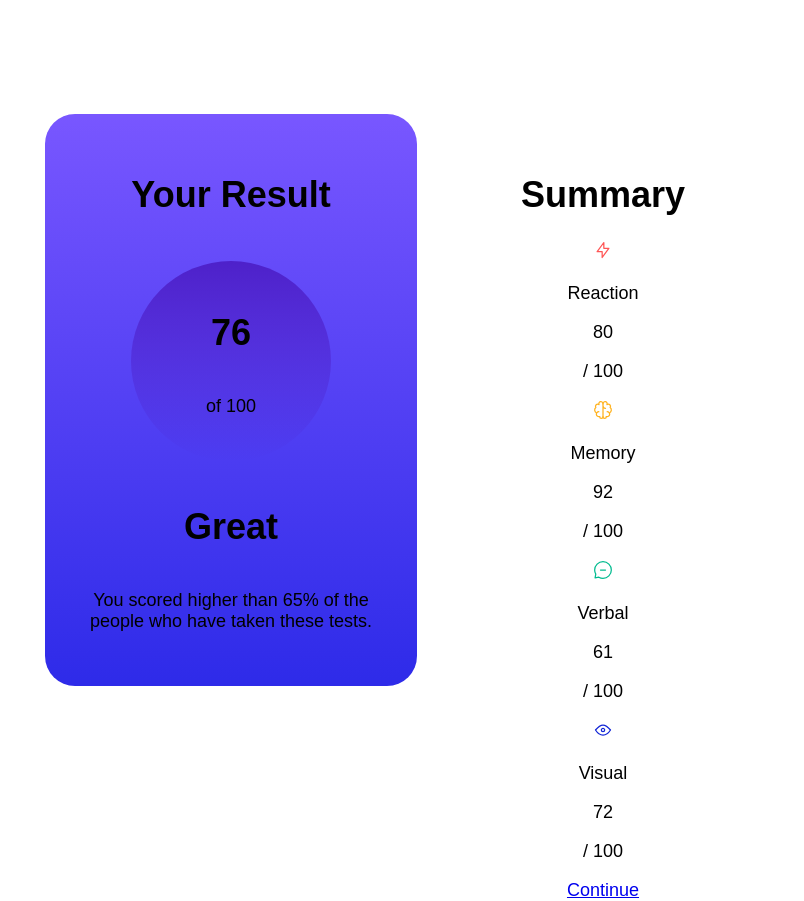
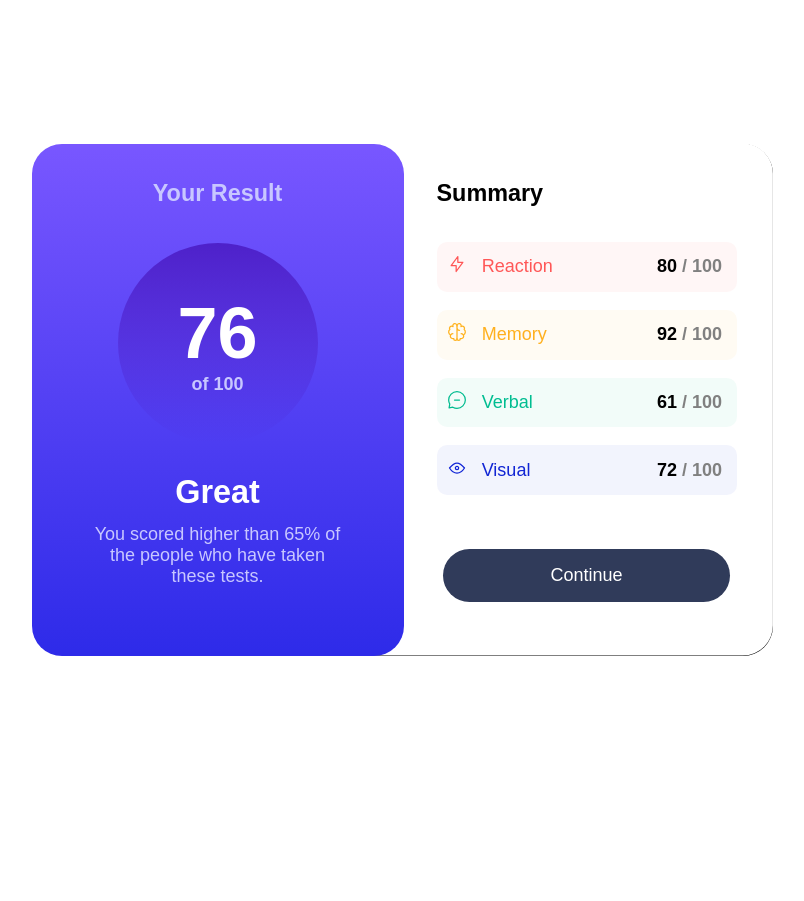
Before and after one commit to DuraBull/Results-Summary-Component-Challenge, a plain HTML site: page index.html in a window 1280 px wide. Shown: the whole page, without its empty margins (223-1027 px from the left). After the commit the page ends 800 px from the top, so only its background shows below. Drawn offline with Linux system fonts and the light colour scheme.

Commit message:
Desktop layout

```diff
--- a/index.html
+++ b/index.html
@@ -26,45 +26,60 @@
         <div class="col summary">
           <h1 class="heading">Summary</h1>
           <div class="chart">
+            <div class="chart-item">
               <div class="reaction">
+                <div class="left">
                   <span class="icon"
                     ><img src="/assets/images/icon-reaction.svg" alt=""
                   /></span>
                   <span class="category"><p>Reaction</p></span>
+                </div>
                 <span class="score"
-                ><p>80</p>
-                <span class="hundred"><p>/ 100</p></span></span
-              >
+                  ><p>80 <span class="hundred">/ 100</span></p>
+                </span>
               </div>
+            </div>
+            <div class="chart-item">
               <div class="memory">
+                <div class="left">
                   <span class="icon"
                     ><img src="/assets/images/icon-memory.svg" alt=""
                   /></span>
                   <span class="category"><p>Memory</p></span>
+                </div>
                 <span class="score"
-                ><p>92</p>
-                <span class="hundred"><p>/ 100</p></span></span
+                  ><p>92
+                  <span class="hundred">/ 100</span></p></span
                 >
               </div>
+            </div>
+            <div class="chart-item">
               <div class="verbal">
+                <div class="left">
                   <span class="icon"
                     ><img src="/assets/images/icon-verbal.svg" alt=""
                   /></span>
                   <span class="category"><p>Verbal</p></span>
+                </div>
                 <span class="score"
-                ><p>61</p>
-                <span class="hundred"><p>/ 100</p></span></span
+                  ><p>61
+                  <span class="hundred"> / 100</span></p></span
                 >
               </div>
+            </div>
+            <div class="chart-item">
               <div class="visual">
+                <div class="left">
                   <span class="icon"
                     ><img src="/assets/images/icon-visual.svg" alt=""
                   /></span>
                   <span class="category"><p>Visual</p></span>
+                </div>
                 <span class="score"
-                ><p>72</p>
-                <span class="hundred"><p>/ 100</p></span></span
+                  ><p>72
+                  <span class="hundred">/ 100</span></p></span
                 >
+              </div>
             </div>
           </div>
           <a href="#" class="btn">Continue</a>
--- a/sass/abstracts/_colors.sass
+++ b/sass/abstracts/_colors.sass
@@ -1,9 +1,13 @@
 
 // PRIMARY
 $light-red: hsl(0, 100%, 67%)
+$light-red-bg: hsla(0, 100%, 67%, .05)
 $orangey-yellow: hsl(39, 100%, 56%)
+$orangey-yellow-bg: hsla(39, 100%, 56%, .05)
 $green-teal: hsl(166, 100%, 37%)
+$green-teal-bg: hsla(166, 100%, 37%, .05)
 $cobalt-blue: hsl(234, 85%, 45%)
+$cobalt-blue-bg: hsla(234, 85%, 45%, .05)
 
 // GRADIENTS
 $light-slate-blue: hsl(252, 100%, 67%)
--- a/sass/base/_base.sass
+++ b/sass/base/_base.sass
@@ -1,5 +1,4 @@
 body
-    max-width: 1440px
     width: 100%
     height: 100vh
     display: flex
--- /dev/null
+++ b/sass/components/_button.sass
@@ -0,0 +1,11 @@
+
+.btn
+    text-decoration: none
+    color: white
+    border-radius: 30px
+    width: 85%
+    background: $dark-gray-blue
+    padding: .9em
+
+    &:hover
+        background: linear-gradient($light-slate-blue, $light-royal-blue)
--- a/sass/layout/_grid.sass
+++ b/sass/layout/_grid.sass
@@ -1,10 +1,16 @@
 .content-wrapper
     display: flex
+    width: 100%
 
 .col
     display: flex
     flex-direction: column
     text-align: center
+    align-items: center
     width: 300px
-    height: 500px
+    height: 440px
     padding: 2em
+
+    .heading
+        font-size: 1.3em
+        margin: 0
--- a/sass/layout/_result.sass
+++ b/sass/layout/_result.sass
@@ -1,15 +1,30 @@
 .result
-    display: flex
-    justify-content: center
+    position: relative
+    z-index: 1
+    color: $light-lavender
     background: linear-gradient($light-slate-blue, $light-royal-blue)
     border-radius: 30px
+    p
+        margin: 0
+        width: 85%
+    .compliment
+        color: $white
+        font-size: 1.8em
+        margin: .4em 0
 
 .out-of-100
     display: flex
     flex-direction: column
     justify-content: center
-    margin: auto
+    align-items: center
     background: linear-gradient($violet-blue, $persian-blue)
     border-radius: 100%
     width: 200px
-    height: 200px
+    aspect-ratio: 1/1
+    margin: 2em 0 1em 0
+    h1
+        color: $white
+        font-size: 4em
+        margin: 0
+    p
+        font-weight: $font-bold
--- /dev/null
+++ b/sass/layout/_summary.sass
@@ -0,0 +1,67 @@
+.summary
+    display: flex
+    position: relative
+    left: -30px
+    border-top-right-radius: 30px
+    border-bottom-right-radius: 30px
+    box-shadow: -.1px -.5px 0px black inset
+    padding-left: 3.5em
+    .heading
+        align-self: start
+        padding-bottom: 1.5em
+    .btn
+            margin: auto 0
+
+
+.chart
+    width: 100%
+    display: flex
+    flex-direction: column
+    gap: 1em
+
+.chart-item
+    p
+        margin: .8em
+    &:last-of-type
+        margin-bottom: 2em
+
+
+.reaction, .memory, .verbal, .visual
+    border-radius: 10px
+    display: flex
+    flex-direction: row
+    align-items: center
+    justify-content: space-between
+    width: 100%
+
+    .left
+        display: flex
+        align-items: center
+        margin-left: .6em
+        .icon
+            height: 100%
+
+    .score
+        font-weight: $font-bold
+        color: black
+        display: flex
+        align-items: center
+    .hundred
+        color: gray
+
+
+.reaction
+    color: $light-red
+    background: $light-red-bg
+
+.memory
+    color: $orangey-yellow
+    background: $orangey-yellow-bg
+
+.verbal
+    color: $green-teal
+    background: $green-teal-bg
+
+.visual
+    color: $cobalt-blue
+    background: $cobalt-blue-bg
--- a/sass/main.sass
+++ b/sass/main.sass
@@ -16,6 +16,8 @@
 // 4. Layout
 @import layout/grid
 @import layout/result
+@import layout/summary
 
 
 // 5. Components
+@import components/button
```
Also changed, not shown: css/main.css, 1 other file. Lines whose indentation alone changed are shown as unchanged.
